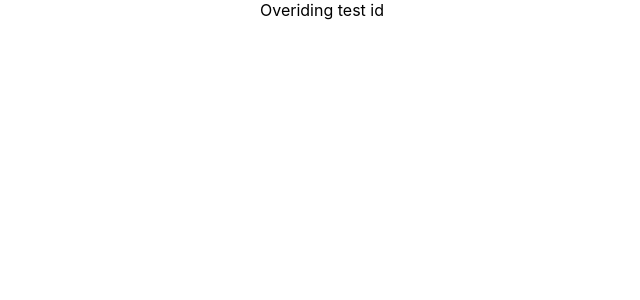
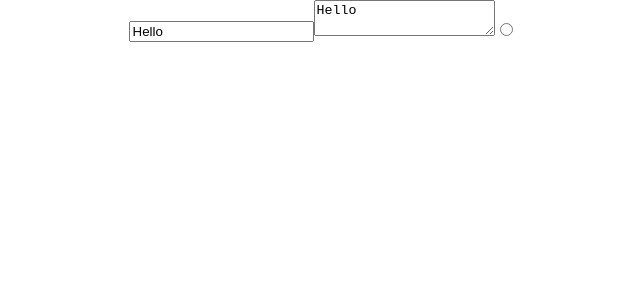
Before and after one commit to RitikTailor15/jest_testing, a React (Create React App) app: page / in a window 1280 px wide. Shown: the top 300 px of the page, without its empty margins (318-958 px from the left). Built offline with nearby package versions, Linux system fonts and the light colour scheme.

Commit message:
Learned about getByDisplayValue and getAllByDisplayValue

```diff
--- a/src/App.js
+++ b/src/App.js
@@ -103,7 +103,10 @@
       {/* <div data-testid="div1">Testing with test id</div>
       <h2 data-testid="h2">h2 Testing with test id</h2>
       <div data-testid="div1">Testing with test id</div> */}
-      <div element-id="override">Overiding test id</div>
+      {/* <div element-id="override">Overiding test id</div> */}
+      <input type="text" defaultValue="Hello" />
+      <textarea defaultValue="Hello" />
+      <input type="radio" defaultValue="male" />
     </div>
   );
 }
```
Also changed, not shown: 1 other file (tests, documents, lock files or other folders).
